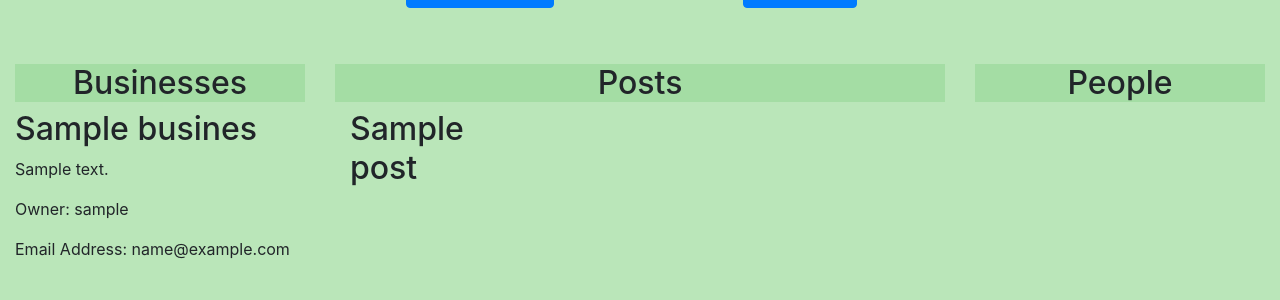
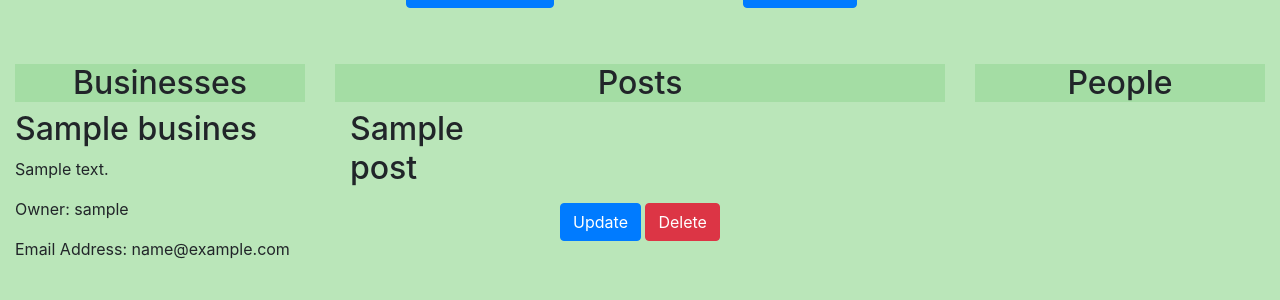
Before and after one commit to ngetichnicholas/Neighborhood, a Django app: page /neighborhood/1/ in a window 1280 px wide. Shown: the part 174-474 px from the top of the page. Run offline with Django 3.2, Linux system fonts and the light colour scheme; tables that the repository leaves empty hold one stand-in row (values such as "Sample post"); some libraries are stand-ins or nearby versions; some web fonts are replaced.

Commit message:
Add delete and update business views

```diff
--- a/neighbor_app/templates/neighborhood.html
+++ b/neighbor_app/templates/neighborhood.html
@@ -38,6 +38,12 @@
         <h2>{{post.title}}</h2>
         <p>{{post.description}}</p>
       </div>
+      {% if business.user.user.username == current_user.username %}
+      <div class="text-center">
+      <a href="{% url 'update_business' business.id %}" class="btn btn-primary">Update</a>
+      <a href="{% url 'delete_business' business.id %}" class="btn  btn-danger">Delete</a>
+    </div>
+      {% endif %}
       {% endfor %}
       {% endif %}
     </div>
--- a/neighbor_app/urls.py
+++ b/neighbor_app/urls.py
@@ -21,6 +21,10 @@ urlpatterns = [
   path('choose_neighborhood/<int:neighborhood_id>/',app_views.choose_neighborhood,name='choose_neighborhood'),
   path('leave_neighborhood/<int:neighborhood_id>/',app_views.leave_neighborhood,name='leave_neighborhood'),
   path('create_post/<int:neighborhood_id>/',app_views.create_post,name='create_post'),
+  path('delete_business/<business_id>',app_views.delete_business,name='delete_business'),
+  path('update_business/<business_id>',app_views.update_business,name='update_business'),
+
+
 
 
 ]
--- a/neighbor_app/views.py
+++ b/neighbor_app/views.py
@@ -174,3 +174,25 @@ def neighborhood(request, neighborhood_id):
   posts = Post.objects.filter(neighborhood=neighborhood)
 
   return render(request, 'neighborhood.html', {'neighborhood':neighborhood,'business':business,'posts':posts})
+
+@login_required
+def delete_business(request,business_id):
+  current_user = request.user
+  business = Business.objects.get(pk=business_id)
+  if business:
+    business.delete_business()
+  return redirect('neighborhood')
+
+@login_required
+def update_business(request, business_id):
+  business = Business.objects.get(pk=business_id)
+  if request.method == 'POST':
+    update_business_form = UpdateBusinessForm(request.POST, instance=business)
+    if update_business_form.is_valid():
+      update_business_form.save()
+      messages.success(request, f'Business updated!')
+      return redirect('neighborhood')
+  else:
+    update_business_form = UpdateBusinessForm(instance=business)
+
+  return render(request, 'update_business.html', {"update_business_form":update_business_form})
```
